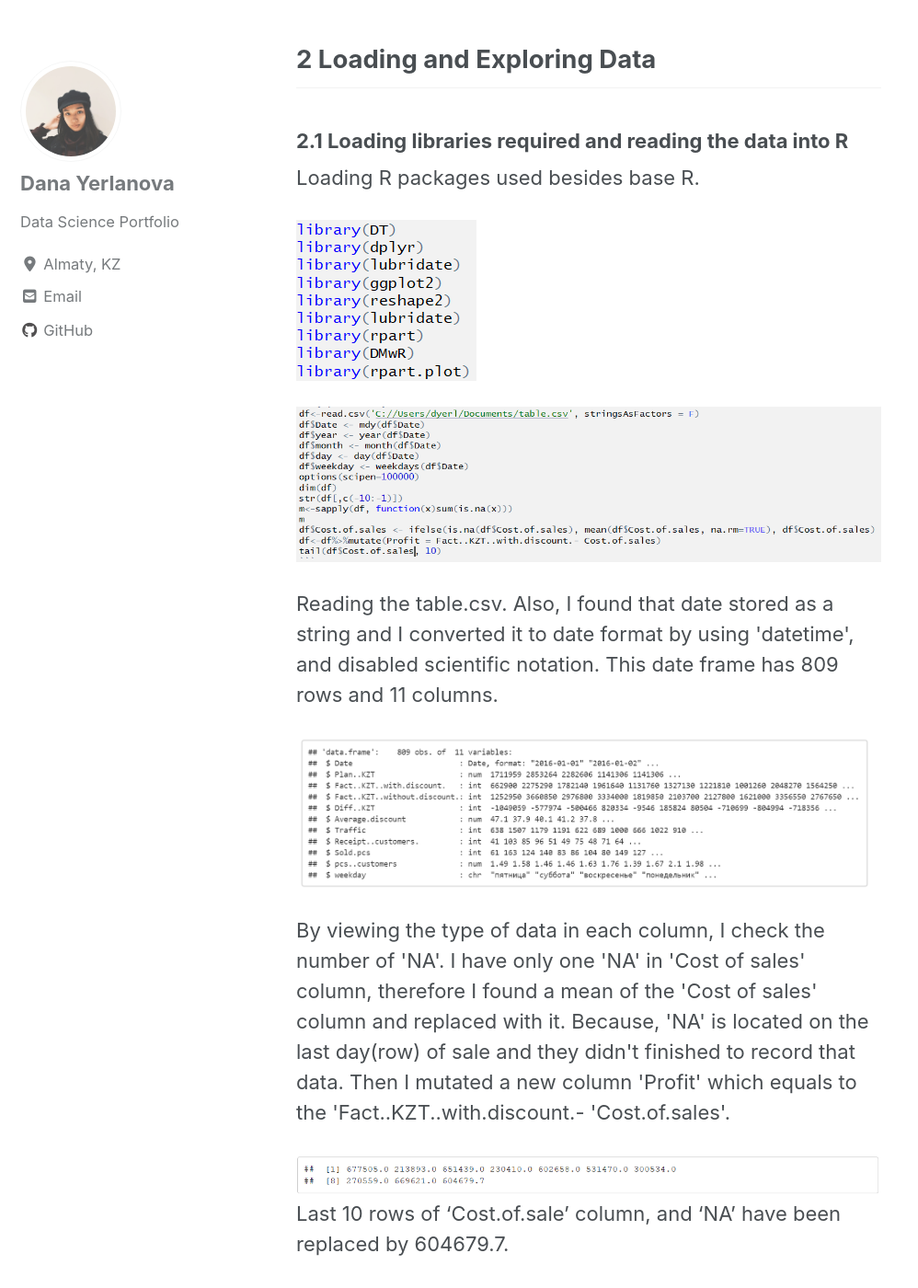
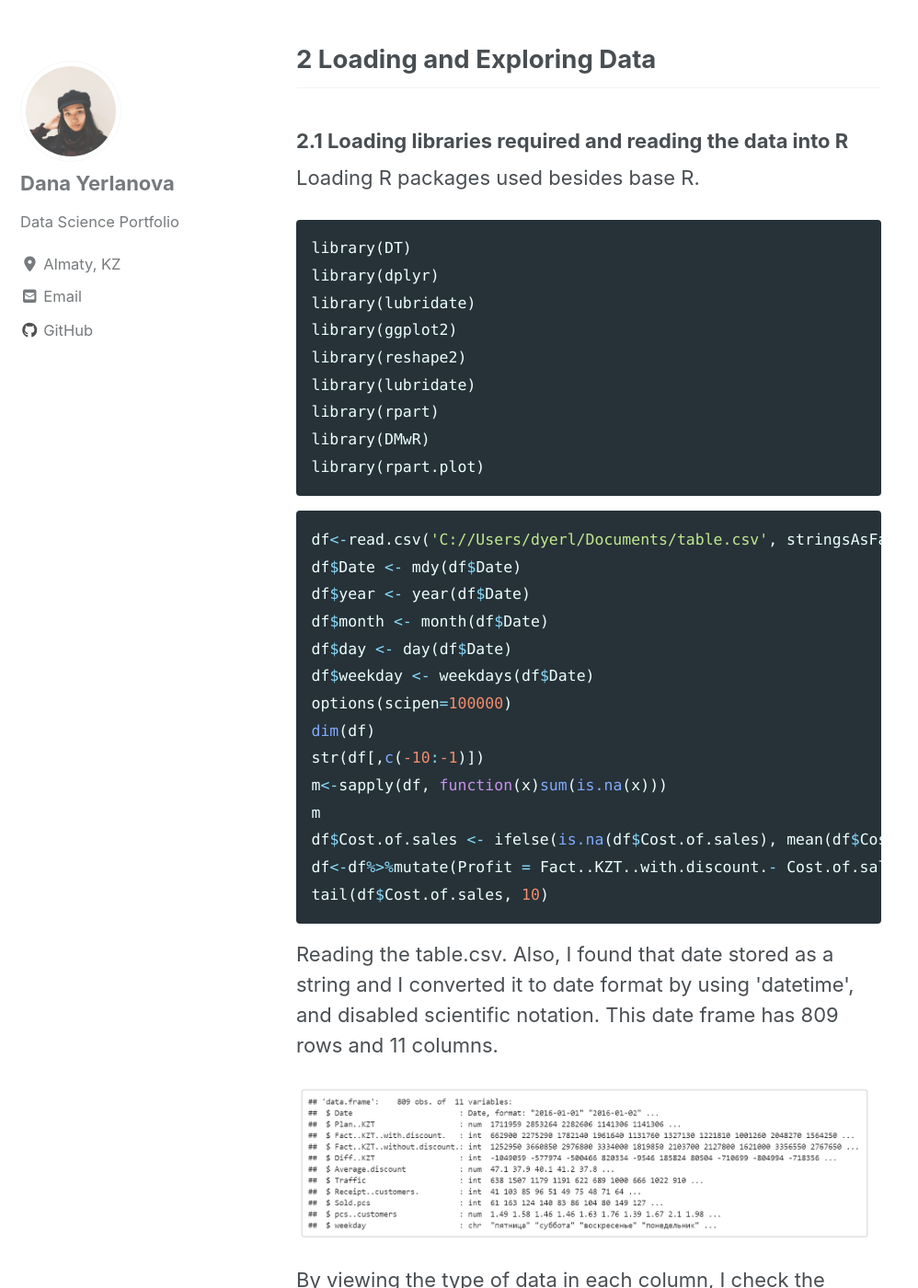
Before and after one commit to yerlandana/yerlandana.github.io, a Jekyll site: the page built from _posts/2019-04-28-salesvisualization.md, in a window 1280 px wide and 1400 px high, scrolled down 618 px. Shown: the whole window at 92% size, without its empty margins (0-998 px from the left). Built offline with Jekyll 4.4.1, drawn with Linux system fonts in a browser that asks for light colours; cached includes are drawn as plain includes; nearby versions of some CDN libraries.

Commit message:
code corrections

````diff
--- a/_posts/2019-04-28-salesvisualization.md
+++ b/_posts/2019-04-28-salesvisualization.md
@@ -20,9 +20,34 @@ what kind factors on the other hand, decrease company's profit.</p>
 
   <p>Loading R packages used besides base R.</p>
 
-![libraries](/photos_sale/39.png)
+```r
+library(DT)
+library(dplyr)
+library(lubridate)
+library(ggplot2)
+library(reshape2)
+library(lubridate)
+library(rpart)
+library(DMwR)
+library(rpart.plot)
+```
 
-![dataframes](/photos_sale/40.png)
+```r
+df<-read.csv('C://Users/dyerl/Documents/table.csv', stringsAsFactors = F)
+df$Date <- mdy(df$Date)
+df$year <- year(df$Date)
+df$month <- month(df$Date)
+df$day <- day(df$Date)
+df$weekday <- weekdays(df$Date)
+options(scipen=100000)
+dim(df)
+str(df[,c(-10:-1)])
+m<-sapply(df, function(x)sum(is.na(x)))
+m
+df$Cost.of.sales <- ifelse(is.na(df$Cost.of.sales), mean(df$Cost.of.sales, na.rm=TRUE), df$Cost.of.sales)
+df<-df%>%mutate(Profit = Fact..KZT..with.discount.- Cost.of.sales)
+tail(df$Cost.of.sales, 10)
+```
 
   <p> Reading the table.csv. Also, I found that date stored as a string
   and I converted it to date format by using 'datetime', and disabled scientific
````
